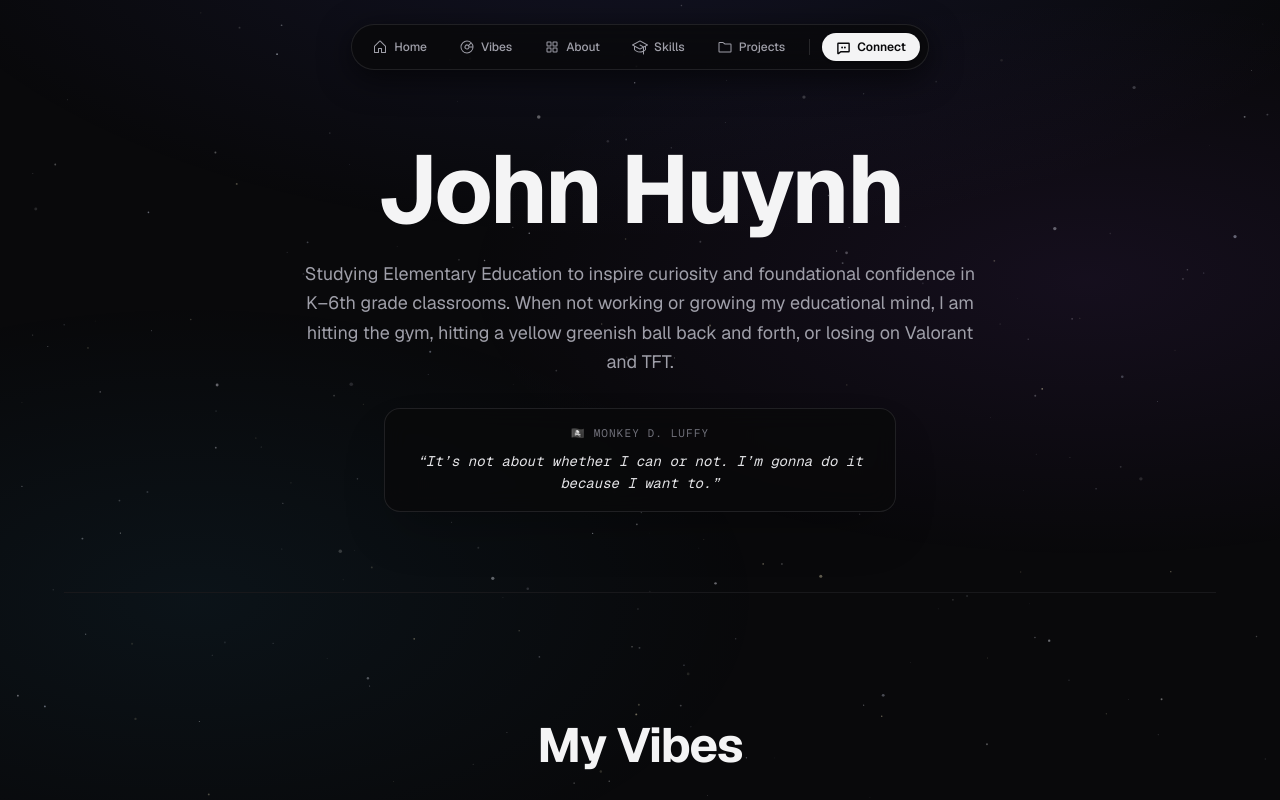
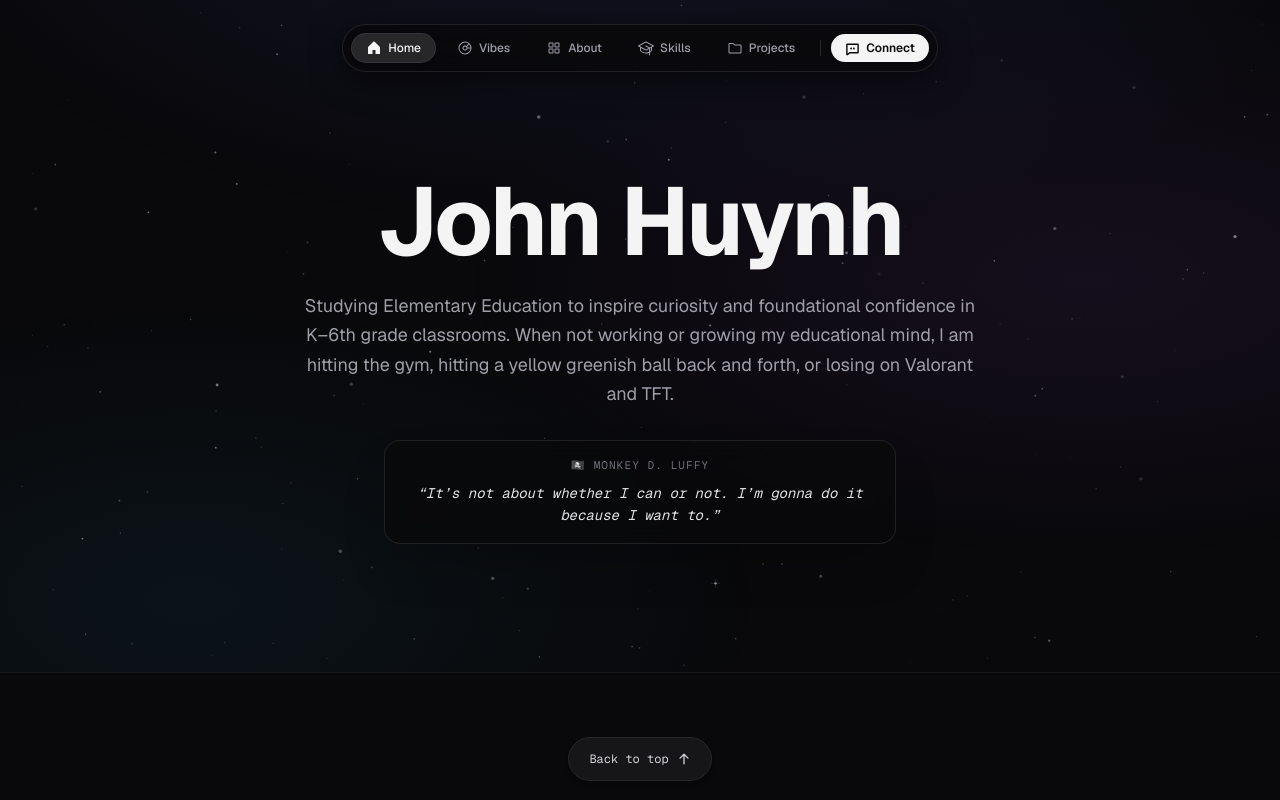
Before and after one commit to Flashyjohn123/johnwebsite, a Next.js app: page / in a window 1280 px wide. Shown: the top 800 px of the page. Built offline with nearby package versions, Linux system fonts and the light colour scheme.

Commit message:
Convert portfolio sections into clean single-view animated tabs

```diff
--- a/src/app/page.tsx
+++ b/src/app/page.tsx
@@ -1,3 +1,7 @@
+"use client";
+
+import { useState } from "react";
+import { motion, AnimatePresence } from "motion/react";
 import { BackgroundParticles } from "@/components/BackgroundParticles";
 import { Hero } from "@/components/Hero";
 import { SongDial } from "@/components/SongDial";
@@ -5,28 +9,43 @@ import { BentoGrid } from "@/components/BentoGrid";
 import { SkillsSection } from "@/components/SkillsSection";
 import { ProjectsSection } from "@/components/ProjectsSection";
 import { ContactSection } from "@/components/ContactSection";
-import { NavbarDock } from "@/components/NavbarDock";
+import { NavbarDock, TabId } from "@/components/NavbarDock";
 import { Footer } from "@/components/Footer";
 
 export default function Home() {
+  const [activeTab, setActiveTab] = useState<TabId>("home");
+
   return (
-    <div className="relative min-h-screen bg-zinc-950 text-zinc-100 font-sans selection:bg-zinc-800 selection:text-zinc-100 overflow-x-hidden">
-      {/* Background Floating Dust Particles */}
+    <div className="relative min-h-screen bg-zinc-950 text-zinc-100 font-sans selection:bg-zinc-800 selection:text-zinc-100 overflow-x-hidden flex flex-col justify-between">
+      {/* Background Floating Dust Particles & Comets */}
       <BackgroundParticles />
 
-      {/* Main Container */}
-      <main className="relative z-10 flex flex-col">
-        <Hero />
-        <SongDial />
-        <BentoGrid />
-        <SkillsSection />
-        <ProjectsSection />
-        <ContactSection />
-        <Footer />
+      {/* Main Tab Screen Area */}
+      <main className="relative z-10 flex-1 flex flex-col justify-center pt-24 sm:pt-28 pb-12 sm:pb-16 w-full">
+        <AnimatePresence mode="wait">
+          <motion.div
+            key={activeTab}
+            initial={{ opacity: 0, y: 14 }}
+            animate={{ opacity: 1, y: 0 }}
+            exit={{ opacity: 0, y: -14 }}
+            transition={{ duration: 0.3, ease: [0.22, 1, 0.36, 1] }}
+            className="w-full flex flex-col items-center justify-center"
+          >
+            {activeTab === "home" && <Hero />}
+            {activeTab === "vibes" && <SongDial />}
+            {activeTab === "about" && <BentoGrid />}
+            {activeTab === "skills" && <SkillsSection />}
+            {activeTab === "projects" && <ProjectsSection />}
+            {activeTab === "contact" && <ContactSection />}
+          </motion.div>
+        </AnimatePresence>
       </main>
 
-      {/* Persistent Floating Bottom Dock */}
-      <NavbarDock />
+      {/* Fixed/Absolute Top Navigation Dock with Tab Switching */}
+      <NavbarDock activeTab={activeTab} onSelectTab={setActiveTab} />
+
+      {/* Compact Site Footer */}
+      <Footer />
     </div>
   );
 }
--- a/src/components/BentoGrid.tsx
+++ b/src/components/BentoGrid.tsx
@@ -329,7 +329,7 @@ export function BentoGrid() {
   return (
     <section
       id="about"
-      className="relative py-24 sm:py-28 px-4 sm:px-6 max-w-6xl mx-auto border-t border-zinc-900 overflow-visible"
+      className="relative py-8 sm:py-16 px-4 sm:px-6 w-full max-w-6xl mx-auto overflow-visible"
     >
       {/* Section Header */}
       <div className="mb-10 sm:mb-14">
--- a/src/components/ContactSection.tsx
+++ b/src/components/ContactSection.tsx
@@ -27,7 +27,7 @@ export function ContactSection() {
   };
 
   return (
-    <section id="contact" className="relative py-20 sm:py-28 px-4 sm:px-6 max-w-6xl mx-auto border-t border-zinc-900 overflow-hidden">
+    <section id="contact" className="relative py-8 sm:py-16 px-4 sm:px-6 w-full max-w-6xl mx-auto overflow-hidden">
       {/* Section Header */}
       <div className="mb-10 sm:mb-14">
         <h2 className="text-3xl sm:text-5xl font-bold tracking-tight text-zinc-100">
--- a/src/components/Hero.tsx
+++ b/src/components/Hero.tsx
@@ -4,7 +4,7 @@ import { motion } from "motion/react";
 
 export function Hero() {
   return (
-    <section className="relative min-h-[70dvh] pt-28 sm:pt-36 pb-16 sm:pb-20 px-4 sm:px-6 max-w-6xl mx-auto flex flex-col justify-center items-center text-center overflow-hidden">
+    <section className="relative w-full max-w-6xl mx-auto py-8 sm:py-16 px-4 sm:px-6 flex flex-col justify-center items-center text-center overflow-hidden">
       <div className="max-w-3xl flex flex-col items-center text-center w-full">
         {/* Headline */}
         <motion.h1
--- a/src/components/NavbarDock.tsx
+++ b/src/components/NavbarDock.tsx
@@ -1,7 +1,6 @@
 "use client";
 
 import { useState } from "react";
-import { motion } from "motion/react";
 import { sounds } from "../utils/audio";
 import { ConnectModal } from "./ConnectModal";
 import {
@@ -13,83 +12,68 @@ import {
   ChatDots,
 } from "@phosphor-icons/react";
 
-export function NavbarDock() {
+export type TabId = "home" | "vibes" | "about" | "skills" | "projects" | "contact";
+
+interface NavbarDockProps {
+  activeTab?: TabId;
+  onSelectTab?: (tab: TabId) => void;
+}
+
+export function NavbarDock({ activeTab = "home", onSelectTab }: NavbarDockProps) {
   const [isConnectOpen, setIsConnectOpen] = useState(false);
 
-  const handleNavClick = () => {
+  const handleTabClick = (tab: TabId) => {
     sounds.playClick();
+    if (onSelectTab) {
+      onSelectTab(tab);
+    }
   };
+
+  const navItems: { id: TabId; label: string; icon: typeof House }[] = [
+    { id: "home", label: "Home", icon: House },
+    { id: "vibes", label: "Vibes", icon: Disc },
+    { id: "about", label: "About", icon: SquaresFour },
+    { id: "skills", label: "Skills", icon: GraduationCap },
+    { id: "projects", label: "Projects", icon: FolderSimple },
+  ];
 
   return (
     <>
       <header className="absolute top-4 sm:top-6 inset-x-0 z-40 w-full px-3 flex justify-center pointer-events-none">
         <div className="flex justify-center w-full">
           {/* Centered Labeled Nav Bar with Backdrop Blur */}
-          <nav className="pointer-events-auto flex items-center gap-1 sm:gap-2 p-1.5 sm:p-2 rounded-full bg-zinc-950/80 backdrop-blur-xl border border-zinc-800/80 shadow-[0_8px_32px_rgba(0,0,0,0.6)]">
-            {/* Home */}
-            <a
-              href="#"
-              onClick={handleNavClick}
-              className="flex items-center justify-center gap-1.5 p-2.5 sm:px-3 sm:py-1.5 rounded-full text-xs font-medium text-zinc-400 hover:text-zinc-100 hover:bg-zinc-800/70 transition-all active:scale-95 min-w-[40px] min-h-[40px] sm:min-w-0 sm:min-h-0"
-              aria-label="Home"
-            >
-              <House size={16} />
-              <span className="hidden sm:inline">Home</span>
-            </a>
-
-            {/* Vibes */}
-            <a
-              href="#music"
-              onClick={handleNavClick}
-              className="flex items-center justify-center gap-1.5 p-2.5 sm:px-3 sm:py-1.5 rounded-full text-xs font-medium text-zinc-400 hover:text-zinc-100 hover:bg-zinc-800/70 transition-all active:scale-95 min-w-[40px] min-h-[40px] sm:min-w-0 sm:min-h-0"
-              aria-label="Vibes"
-            >
-              <Disc size={16} />
-              <span className="hidden sm:inline">Vibes</span>
-            </a>
-
-            {/* About */}
-            <a
-              href="#about"
-              onClick={handleNavClick}
-              className="flex items-center justify-center gap-1.5 p-2.5 sm:px-3 sm:py-1.5 rounded-full text-xs font-medium text-zinc-400 hover:text-zinc-100 hover:bg-zinc-800/70 transition-all active:scale-95 min-w-[40px] min-h-[40px] sm:min-w-0 sm:min-h-0"
-              aria-label="About"
-            >
-              <SquaresFour size={16} />
-              <span className="hidden sm:inline">About</span>
-            </a>
-
-            {/* Skills */}
-            <a
-              href="#skills"
-              onClick={handleNavClick}
-              className="flex items-center justify-center gap-1.5 p-2.5 sm:px-3 sm:py-1.5 rounded-full text-xs font-medium text-zinc-400 hover:text-zinc-100 hover:bg-zinc-800/70 transition-all active:scale-95 min-w-[40px] min-h-[40px] sm:min-w-0 sm:min-h-0"
-              aria-label="Skills"
-            >
-              <GraduationCap size={16} />
-              <span className="hidden sm:inline">Skills</span>
-            </a>
-
-            {/* Projects */}
-            <a
-              href="#projects"
-              onClick={handleNavClick}
-              className="flex items-center justify-center gap-1.5 p-2.5 sm:px-3 sm:py-1.5 rounded-full text-xs font-medium text-zinc-400 hover:text-zinc-100 hover:bg-zinc-800/70 transition-all active:scale-95 min-w-[40px] min-h-[40px] sm:min-w-0 sm:min-h-0"
-              aria-label="Projects"
-            >
-              <FolderSimple size={16} />
-              <span className="hidden sm:inline">Projects</span>
-            </a>
+          <nav className="pointer-events-auto flex items-center gap-1 sm:gap-1.5 p-1.5 sm:p-2 rounded-full bg-zinc-950/85 backdrop-blur-xl border border-zinc-800/80 shadow-[0_8px_32px_rgba(0,0,0,0.6)]">
+            {navItems.map((item) => {
+              const Icon = item.icon;
+              const isActive = activeTab === item.id;
+              return (
+                <button
+                  key={item.id}
+                  type="button"
+                  onClick={() => handleTabClick(item.id)}
+                  className={`flex items-center justify-center gap-1.5 p-2 sm:px-3.5 sm:py-1.5 rounded-full text-xs font-medium transition-all active:scale-95 cursor-pointer min-w-[38px] min-h-[38px] sm:min-w-0 sm:min-h-0 ${
+                    isActive
+                      ? "bg-zinc-800 text-zinc-100 shadow-sm border border-zinc-700/60"
+                      : "text-zinc-400 hover:text-zinc-100 hover:bg-zinc-850/70 border border-transparent"
+                  }`}
+                  aria-label={item.label}
+                >
+                  <Icon size={16} weight={isActive ? "fill" : "regular"} />
+                  <span className="hidden sm:inline">{item.label}</span>
+                </button>
+              );
+            })}
 
             <div className="h-4 w-px bg-zinc-800 mx-0.5 sm:mx-1" />
 
             {/* Connect */}
             <button
+              type="button"
               onClick={() => {
                 sounds.playClick();
                 setIsConnectOpen(true);
               }}
-              className="flex items-center gap-1.5 px-3.5 py-2 sm:py-1.5 rounded-full bg-zinc-100 text-zinc-950 text-xs font-semibold hover:bg-white transition-all cursor-pointer shadow-sm active:scale-95 min-h-[40px] sm:min-h-0"
+              className="flex items-center gap-1.5 px-3.5 py-2 sm:py-1.5 rounded-full bg-zinc-100 text-zinc-950 text-xs font-semibold hover:bg-white transition-all cursor-pointer shadow-sm active:scale-95 min-h-[38px] sm:min-h-0"
             >
               <ChatDots size={15} weight="bold" />
               <span>Connect</span>
@@ -98,7 +82,11 @@ export function NavbarDock() {
         </div>
       </header>
 
-      <ConnectModal isOpen={isConnectOpen} onClose={() => setIsConnectOpen(false)} />
+      {/* Connect Modal Overlay */}
+      <ConnectModal
+        isOpen={isConnectOpen}
+        onClose={() => setIsConnectOpen(false)}
+      />
     </>
   );
 }
--- a/src/components/ProjectsSection.tsx
+++ b/src/components/ProjectsSection.tsx
@@ -42,7 +42,7 @@ const PROJECTS: ProjectItem[] = [
 
 export function ProjectsSection() {
   return (
-    <section id="projects" className="relative py-20 sm:py-28 px-4 sm:px-6 max-w-6xl mx-auto border-t border-zinc-900 overflow-hidden">
+    <section id="projects" className="relative py-8 sm:py-16 px-4 sm:px-6 w-full max-w-6xl mx-auto overflow-hidden">
       {/* Section Header */}
       <div className="mb-10 sm:mb-14">
         <div className="flex items-center gap-2 text-zinc-400 mb-2.5 sm:mb-3 font-mono text-xs uppercase tracking-wider">
--- a/src/components/SkillsSection.tsx
+++ b/src/components/SkillsSection.tsx
@@ -87,7 +87,7 @@ export function SkillsSection() {
   };
 
   return (
-    <section id="skills" className="relative py-20 sm:py-28 px-4 sm:px-6 max-w-6xl mx-auto border-t border-zinc-900 overflow-hidden">
+    <section id="skills" className="relative py-8 sm:py-16 px-4 sm:px-6 w-full max-w-6xl mx-auto overflow-hidden">
       {/* Section Header */}
       <div className="mb-10 sm:mb-14">
         <div className="flex items-center gap-2 text-zinc-400 mb-2.5 sm:mb-3 font-mono text-xs uppercase tracking-wider">
--- a/src/components/SongDial.tsx
+++ b/src/components/SongDial.tsx
@@ -213,7 +213,7 @@ export function SongDial() {
   const strokeOffset = ringCircumference * (1 - progressRatio);
 
   return (
-    <section id="music" className="relative py-20 sm:py-32 px-4 sm:px-6 w-full max-w-6xl mx-auto border-t border-zinc-900 flex flex-col items-center justify-center overflow-hidden">
+    <section id="music" className="relative py-8 sm:py-16 px-4 sm:px-6 w-full max-w-6xl mx-auto flex flex-col items-center justify-center overflow-hidden">
       {/* Section Header */}
       <div className="w-full text-center mb-10 sm:mb-16">
         <h2 className="text-3xl sm:text-5xl font-bold tracking-tight text-zinc-100">
```
